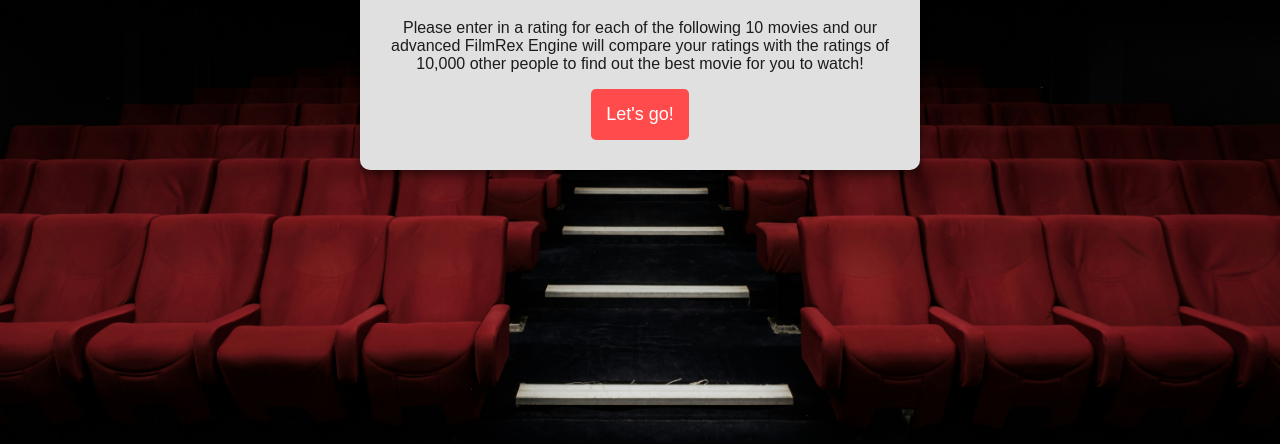
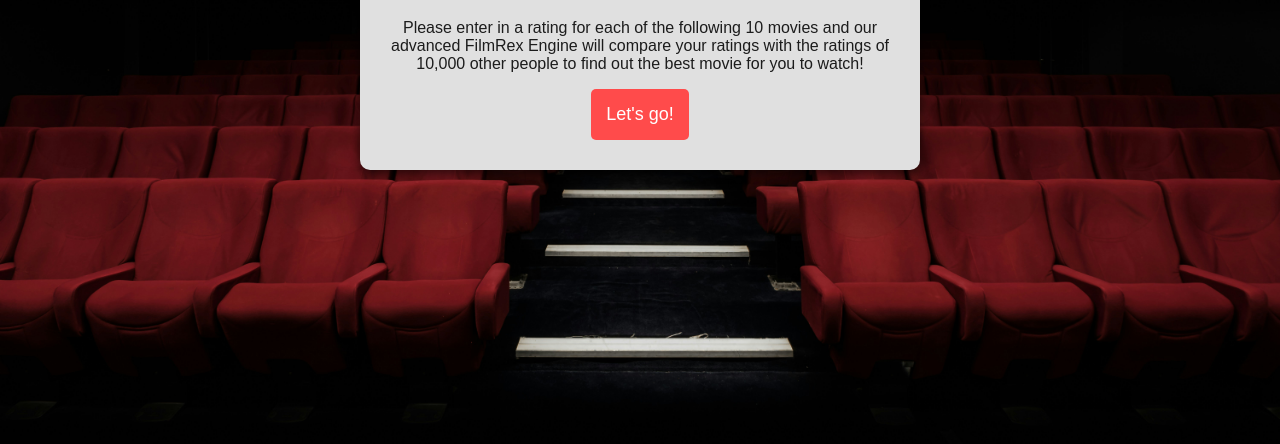
Before and after one commit to tjarboe0530/tjarboe0530.github.io, a plain HTML site: page index.html in a window 1280 px wide. Shown: the part 356-800 px from the top of the page. Drawn offline with Linux system fonts and the light colour scheme.

Commit message:
Add files via upload

```diff
--- a/styles.css
+++ b/styles.css
@@ -2,8 +2,8 @@ body {
     font-family: Arial, sans-serif;
     /*background: linear-gradient(135deg, #ff4b4b 0%, #000000 100%);*/
     background: url(images/theater.jpg);
-    background-size: cover;
-    background-attachment: fixed;
+    background-size: 100% 100%;
+    background-attachment: flex;
     display: flex;
     justify-content: center;
     align-items: center;
```
